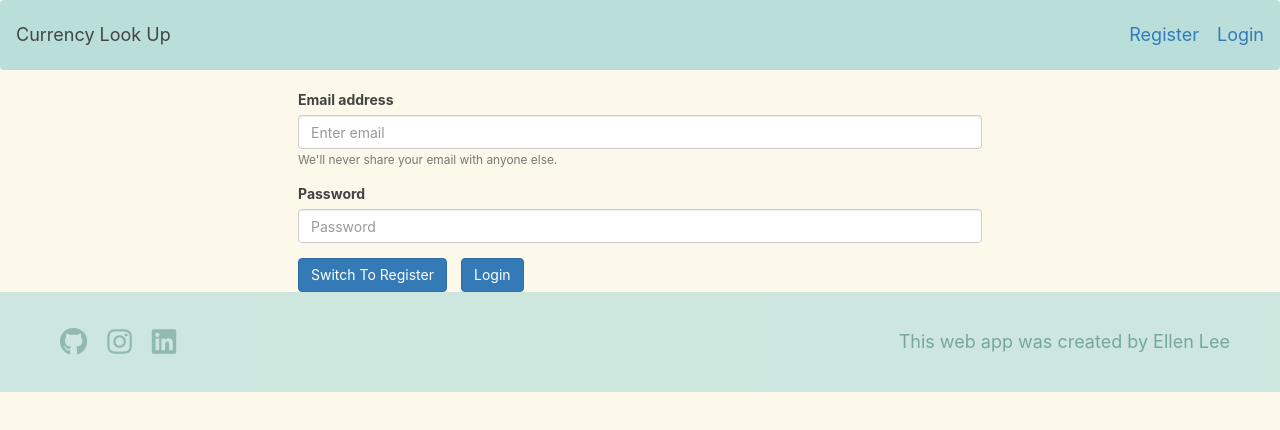
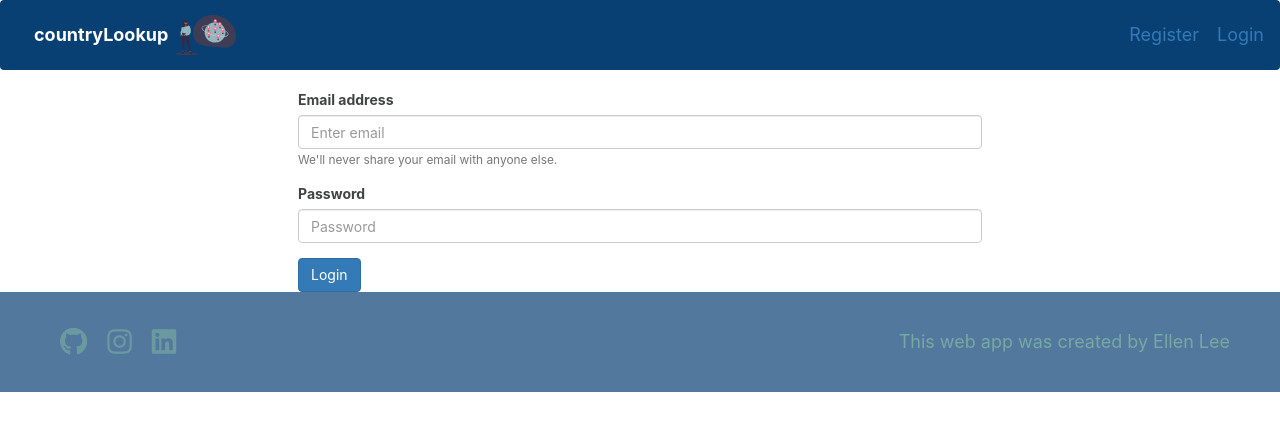
Before and after one commit to elleelee/country-app, a React (Create React App) app in the folder client/: page /login in a window 1280 px wide. Shown: the top 430 px of the page. Built offline with nearby package versions, Linux system fonts and the light colour scheme.

Commit message:
changed color scheme

```diff
--- a/client/src/components/navbar.js
+++ b/client/src/components/navbar.js
@@ -11,8 +11,8 @@ const navbar =  props => (
             <div className="navbar-brand" >
               <div className="nav-left">
                 <div className="nav-left-content">
-                  <img src="" alt=""/>
-                  Currency Look Up
+                  <p>countryLookup</p>
+                  <img src="world.svg" alt="world-logo"/>
                 </div>
               </div>
               <div className="nav-right">
@@ -23,7 +23,7 @@ const navbar =  props => (
                   <NavLink to="/login">Login</NavLink>
                 )}
                 {context.token && (
-                  <button onClick={context.logout}>Logout</button>
+                  <span onClick={context.logout} className="logout">Logout</span>
                 )}
               </div>
             </div>
--- a/client/src/pages/auth.js
+++ b/client/src/pages/auth.js
@@ -11,14 +11,8 @@ class AuthPage extends Component {
       email: '',
       password: ''
     };
-    this.routeChange = this.routeChange.bind(this);
     this.handleEmailChange = this.handleEmailChange.bind(this);
     this.handlePasswordChange = this.handlePasswordChange.bind(this);
-  }
-
-  routeChange = () => {
-    let path = `/register`;
-    this.props.history.push(path);
   }
 
   handleEmailChange = (event) => {
@@ -78,7 +72,6 @@ class AuthPage extends Component {
               <input type="password" onChange={this.handlePasswordChange} className="form-control" id="exampleInputPassword1" placeholder="Password" />
             </div>
             <div className="form-actions">
-              <button type="button" onClick={this.routeChange} className="btn btn-primary margin-right">Switch To Register</button>
               <button type="submit" className="btn btn-primary">Login</button>
             </div>
           </form>
--- a/client/src/stylesheets/_footer.css
+++ b/client/src/stylesheets/_footer.css
@@ -1,5 +1,5 @@
 .footer {
-  background: #badfdb;
+  background: #094074;
   display: flex;
   align-items: center;
   justify-content: space-between;
--- a/client/src/stylesheets/_navbar.css
+++ b/client/src/stylesheets/_navbar.css
@@ -8,7 +8,7 @@
 }
 
 .navbar-light {
-  background-color: #badfdb;
+  background-color: #094074;
   min-height: 70px;
   display: flex;
   align-items: center;
@@ -26,7 +26,27 @@
   align-items: center;
 }
 
+.nav-left-content {
+  color: #FFF;
+  font-weight: bolder;
+}
+
+.nav-left-content img {
+  width: 60px;
+  margin-left: 8px;
+}
+
 .navbar-brand p {
   margin-bottom: 0;
   margin-left: 1em;
 }
+
+.logout {
+  cursor: pointer;
+  color: #FFF;
+  opacity: 0.7;
+}
+
+.logout:hover {
+  opacity: 1;
+}
--- a/client/src/stylesheets/index.css
+++ b/client/src/stylesheets/index.css
@@ -4,7 +4,7 @@
 
 
 body {
- background-color: #fcf9ea;
+ background-color: #FFF;
  color: #424444;
 }
 
```
Also changed, not shown: client/public/world.svg (added).
